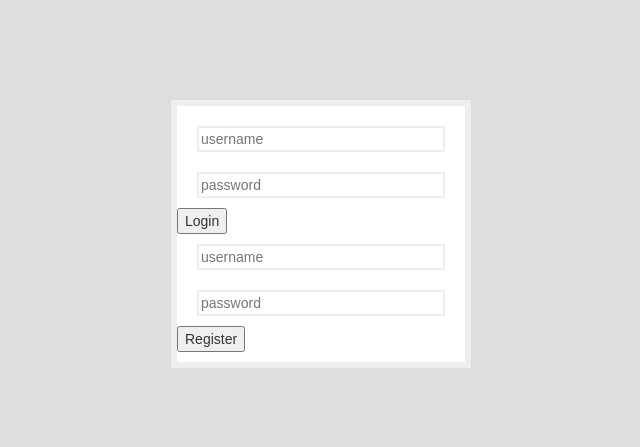
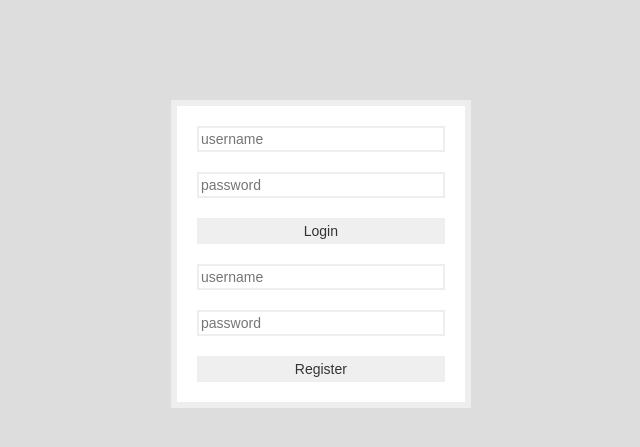
Before and after one commit to RizkyWellyanto/yelpy, a Django app: template templates/home.html in a window 1280 px wide. Shown: the part 80-527 px from the top of the page, without its empty margins (319-959 px from the left). Run offline with Django 3.2, Linux system fonts and the light colour scheme; the template is opened without the code that fills it, so the values that code supplies are empty; parts of the project's set-up code (start-up, migrations or seed data) failed here and were passed over; some libraries are stand-ins or nearby versions.

Commit message:
turned the buttons in home back to normal

```diff
--- a/static/css/base.css
+++ b/static/css/base.css
@@ -70,3 +70,11 @@ body {
     margin-bottom: 10px;
     border: 2px solid #EEE !important;
   }
+  .buttonsHome
+  {
+    width: 86%;
+    margin: 20px;
+    margin-top: 10px;
+    margin-bottom: 10px;
+    border: 2px solid #EEE !important;
+  }
--- a/templates/home.html
+++ b/templates/home.html
@@ -6,13 +6,13 @@
 <form action="/login/" method="post">{% csrf_token %}
     <input type="text" name="username" placeholder="username">
     <input type="password" name="password" placeholder="password">
-    <input type="submit" value="Login">
+    <input class="buttonsHome" type="submit" value="Login">
 </form>
 
 <form action="/register/" method="post">{% csrf_token %}
     <input type="text" name="username" placeholder="username">
     <input type="password" name="password" placeholder="password">
-    <input type="submit" value="Register">
+    <input class="buttonsHome" type="submit" value="Register">
 </form>
 {% endif %}
 
```
